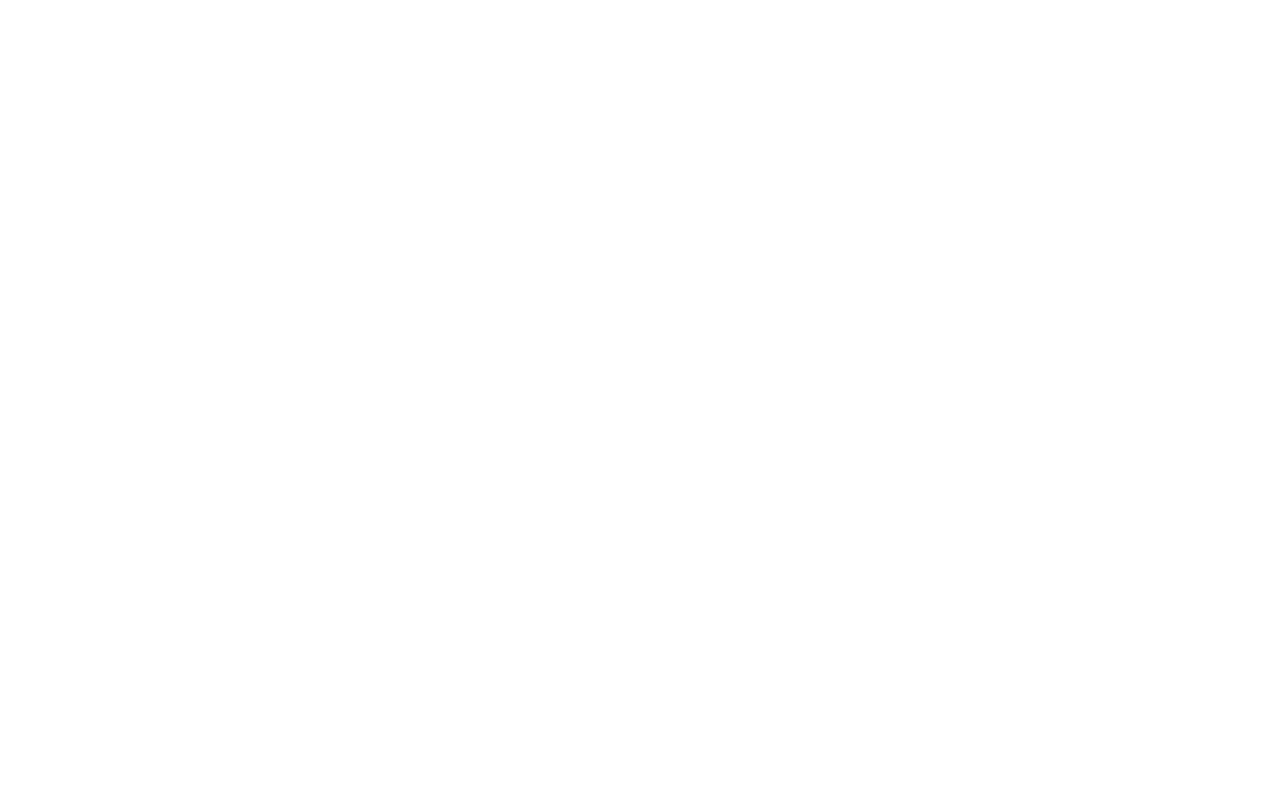
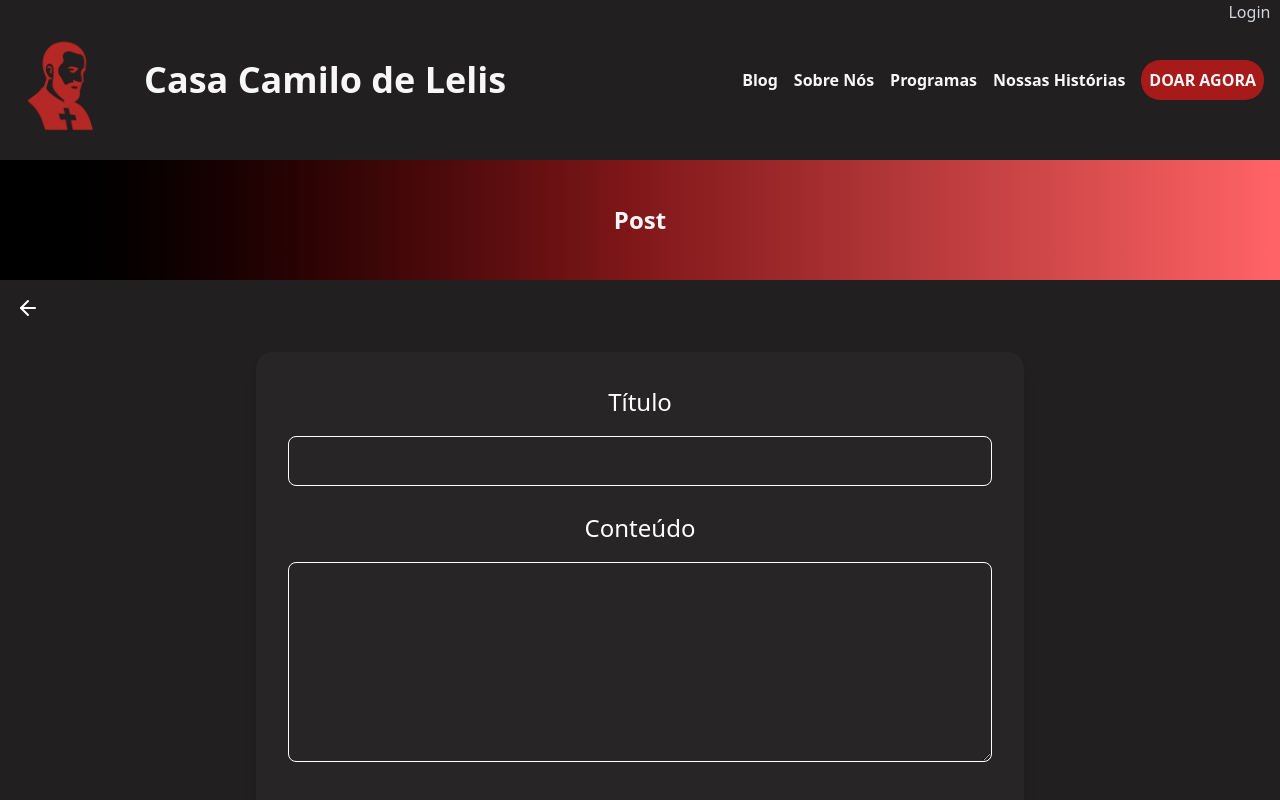
Before and after one commit to Projeto-PIEX-Sao-Camilo-de-Lelis/CSCL-Site, a React (Vite) app in the folder cscl-site/: page /view-post in a window 1280 px wide. Before the commit this address had no page. Shown: the top 800 px of the page. Built offline with nearby package versions, Linux system fonts and the light colour scheme.

Commit message:
Adicionando a página ViewPost com layout, navegação e campos para título e conteúdo

```diff
--- /dev/null
+++ b/cscl-site/src/components/ViewPostPage.jsx
@@ -0,0 +1,42 @@
+import Footer from "./footer/Footer";
+import Menu from "./menu/Menu";
+import { ArrowLeft } from "lucide-react";
+import { useNavigate } from "react-router-dom";
+
+export default function ViewPostPage() {
+    const navigate = useNavigate();
+
+    return (
+        <div className="flex flex-col w-full min-w-[65vw] min-h-[40vh] overflow-x-hidden justify-center items-center bg-secondary ">
+            <Menu />
+            <div className="flex flex-col w-full justify-center items-center font-bold p-[1rem] bg-gradient-to-r from-black via-red-900 to-red-400 text-whiteColor relative">
+                <h1 className="text-center w-full text-2xl m-7">Post</h1>
+            </div>
+
+            <div className="self-start ml-4 mt-4">
+                <button
+                    onClick={() => navigate(-1)}
+                    className="flex text-whiteflex gap-2 text-white hover:text-main transition"
+                >
+                    <ArrowLeft className="mr-2" />
+                </button>
+            </div>
+
+            <div className="flex flex-col justify-center items-center min-w-[40vw] bg-[#272525] md:min-w-[60vw] p-8 rounded-2xl shadow-lg mt-8 mb-8">
+                <label className="text-white text-[1.5rem] mb-4">Título</label>
+                <input
+                    className="w-full h-[50px] text-white text-[1.2rem] p-3 rounded-lg mb-6 border border-white bg-transparent"
+                    type="text"
+                />
+
+
+                <label className="text-white text-[1.5rem] mb-4">Conteúdo</label>
+                <textarea
+                    className="w-full h-[200px] text-white text-[1.2rem] p-3 rounded-lg mb-6 border border-white bg-transparent"
+                ></textarea>
+            </div>
+
+            <Footer />
+        </div>
+    );
+}
--- a/cscl-site/src/main.jsx
+++ b/cscl-site/src/main.jsx
@@ -8,6 +8,7 @@
 import LoginPage from "./components/LoginPage.jsx";
 import DashBoardPage from "./components/DashBoardPage.jsx";
 import CreatePostPage from "./components/CreatePostPage.jsx";
+import ViewPostPage from "./components/ViewPostPage.jsx";
 
 createRoot(document.getElementById("root")).render(
   <StrictMode>
@@ -19,6 +20,7 @@
           <Route path="/login" element={<LoginPage />} />
           <Route path="/dashboard" element={<DashBoardPage />} />
           <Route path="/create-post" element={<CreatePostPage />} />
+          <Route path="/view-post" element={<ViewPostPage />} />
         </Routes>
       </UserContextProvider>
     </BrowserRouter>
```
